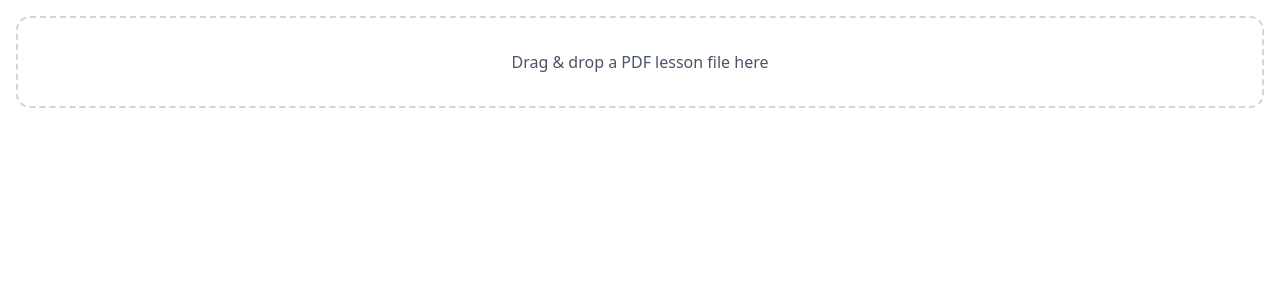
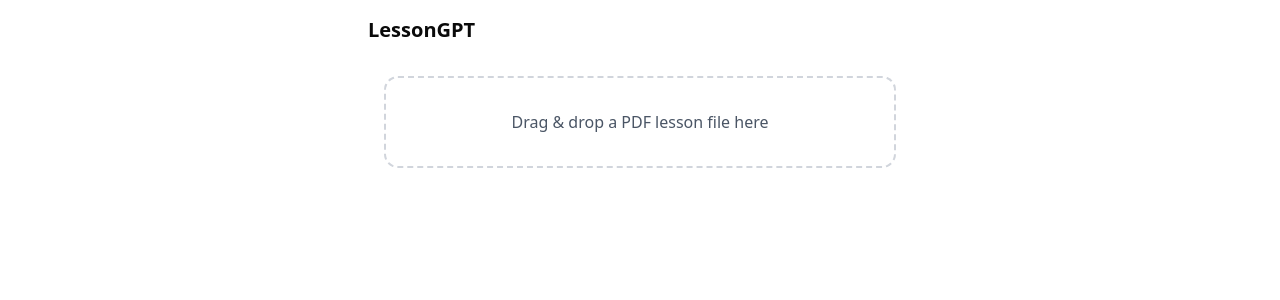
Before and after one commit to noahchen709/LessonGPT, a React (Vite) app in the folder src/frontend/: page / in a window 1280 px wide. Shown: the top 300 px of the page. Built offline with nearby package versions, Linux system fonts and the light colour scheme.

Commit message:
Move the logo out of the InteractiveLesson component

```diff
--- a/src/frontend/App.jsx
+++ b/src/frontend/App.jsx
@@ -1,17 +1,20 @@
 import { useState } from 'react';
 import FileDropUpload from './components/FileDropUpload';
-import LessonPrototype from './components/InteractiveLesson';
+import InteractiveLesson from './components/InteractiveLesson';
 
 export default function App() {
   const [quizSteps, setQuizSteps] = useState(null);
 
   return (
-    <div className="p-4">
-      {!quizSteps ? (
-        <FileDropUpload onSuccess={setQuizSteps} />
-      ) : (
-        <LessonPrototype steps={quizSteps} />
-      )}
+    <div className="max-w-xl mx-auto p-4">
+      <h1 className="text-xl font-bold mb-4">LessonGPT</h1>
+      <div className="p-4">
+        {!quizSteps ? (
+          <FileDropUpload onSuccess={setQuizSteps} />
+        ) : (
+          <InteractiveLesson steps={quizSteps} />
+        )}
+      </div>
     </div>
   );
 }
--- a/src/frontend/components/InteractiveLesson.jsx
+++ b/src/frontend/components/InteractiveLesson.jsx
@@ -15,8 +15,6 @@ export default function LessonPrototype({ steps }) {
   };
 
   return (
-    <div className="max-w-xl mx-auto p-4">
-      <h1 className="text-xl font-bold mb-4">LessonGPT</h1>
       <div className="p-4 border rounded shadow bg-white">
         <p className="font-medium mb-2">{current.question}</p>
         {current.options.map(option => (
@@ -49,6 +47,5 @@ export default function LessonPrototype({ steps }) {
           </div>
         )}
       </div>
-    </div>
   );
 }
```
